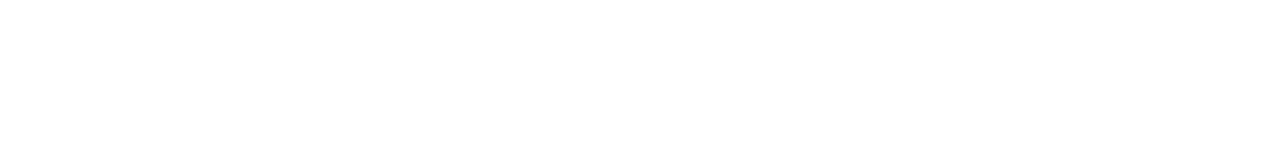
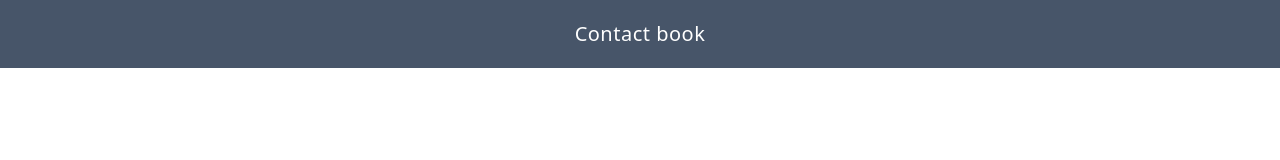
Before and after one commit to Andarov/contact-book, a website: page index.html in a window 1280 px wide. Drawn offline with Linux system fonts and the light colour scheme.

Commit message:
Add site header

```diff
--- a/index.html
+++ b/index.html
@@ -10,6 +10,12 @@
 </head>
 <body>
 
+    <header class="bg-slate-600 text-white py-5">
+        <div class="w-full max-w-7xl mx-auto px-5">
+            <h1 class="text-center text-xl font-medium tracking-wide">Contact book</h1>
+        </div>
+    </header>
+
 
 </body>
 </html>
```
Also changed, not shown: dist/output.css.
